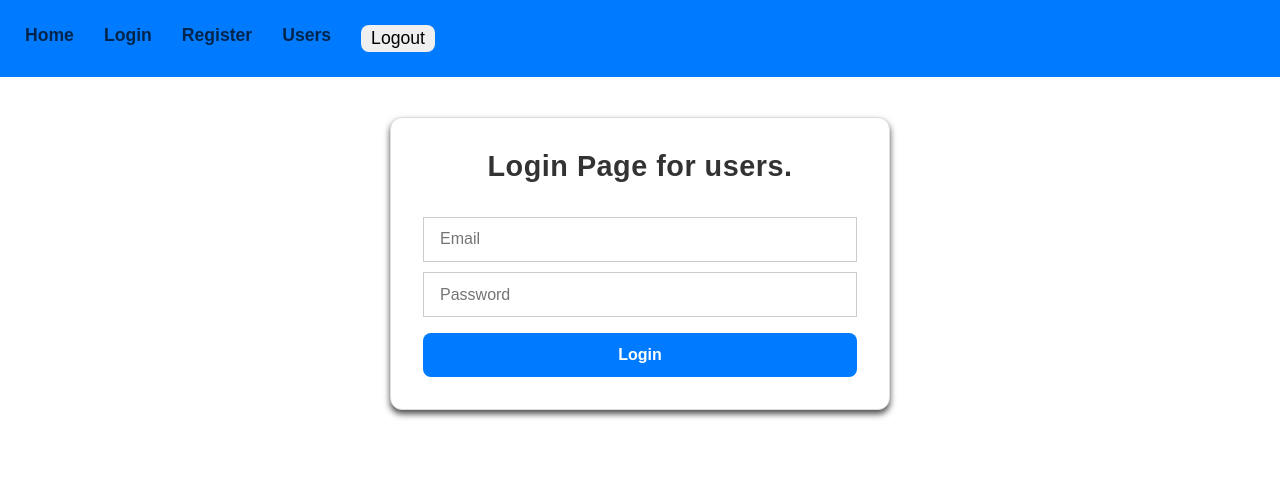
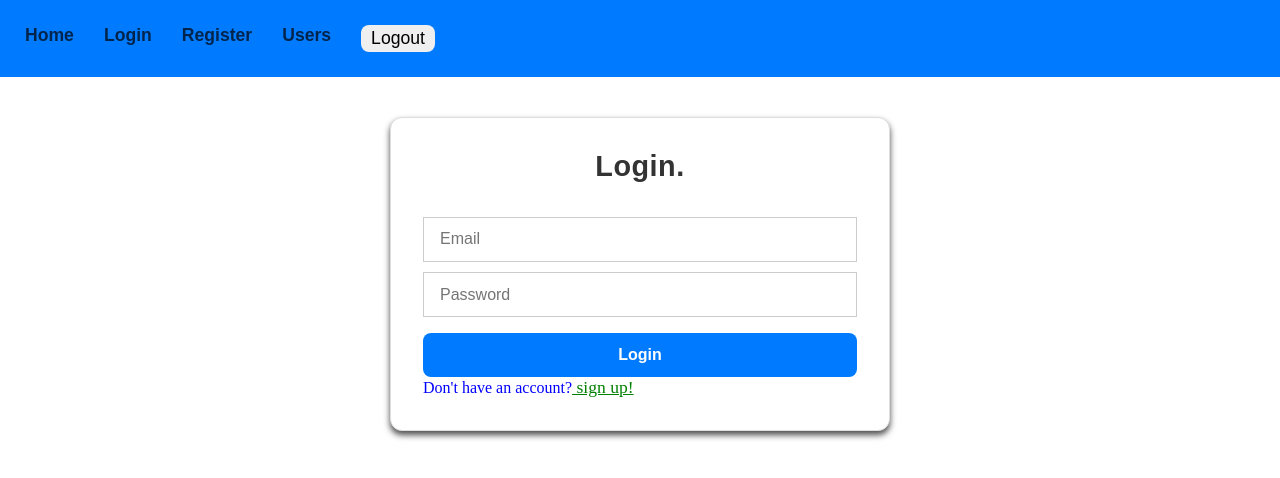
Before and after one commit to ClovisBK/NodeReactIntegration, a React (Vite) app: page /login in a window 1280 px wide. Shown: the top 478 px of the page. Built offline with nearby package versions, Linux system fonts and the light colour scheme.

Commit message:
Changed the content of the home page

```diff
--- a/src/App.jsx
+++ b/src/App.jsx
@@ -6,9 +6,7 @@ import Users from './Components/Users';
 import Register from './Components/Register';
 import Login from './Components/Login';
 import ProtectedRoute from './Components/ProtectedRoute';
-
-const Home = () => <h2>Welcome to the Card system</h2>;
-
+import Home from './Components/Home';
 
 
 const App = () => {
--- /dev/null
+++ b/src/Components/Home.jsx
@@ -0,0 +1,11 @@
+import React from 'react'
+
+const Home = () => {
+  return (
+    <div>
+    <h1>Welcome to the virtual card platform where you can carrry out your transactions.</h1>
+    </div>
+  )
+}
+
+export default Home
--- a/src/Components/Login.jsx
+++ b/src/Components/Login.jsx
@@ -1,6 +1,6 @@
 import React, { useState } from 'react'
 import api from '../api/api';
-import { useNavigate } from 'react-router-dom';
+import { useNavigate, Link } from 'react-router-dom';
 
 const Login = () => {
     const [credentials, setCredentials] = useState({email: "", password: ""});
@@ -32,13 +32,17 @@ const Login = () => {
     };
   return (
     <div className='form-container'>
-        <h2>Login Page for users.</h2>
+        <h2>Login.</h2>
 
         <form onSubmit={handleSubmit}>
             <input type="email" name="email" placeholder='Email' onChange={handleChange} />
             <input type="password" name="password" placeholder='Password' onChange={handleChange} />
             <button type='submit'>Login</button>
         </form>
+        <span style={{color: "blue"}}>Don't have an account?
+         <Link to="/register" style={{fontSize: "1.1rem", color: "green"}}> sign up!</Link>
+        </span>
+
         {message && <p style={{color: "blue"}}>{message}</p>}
         {error && <p style={{color: "red"}}>{error}</p>}
 
```
